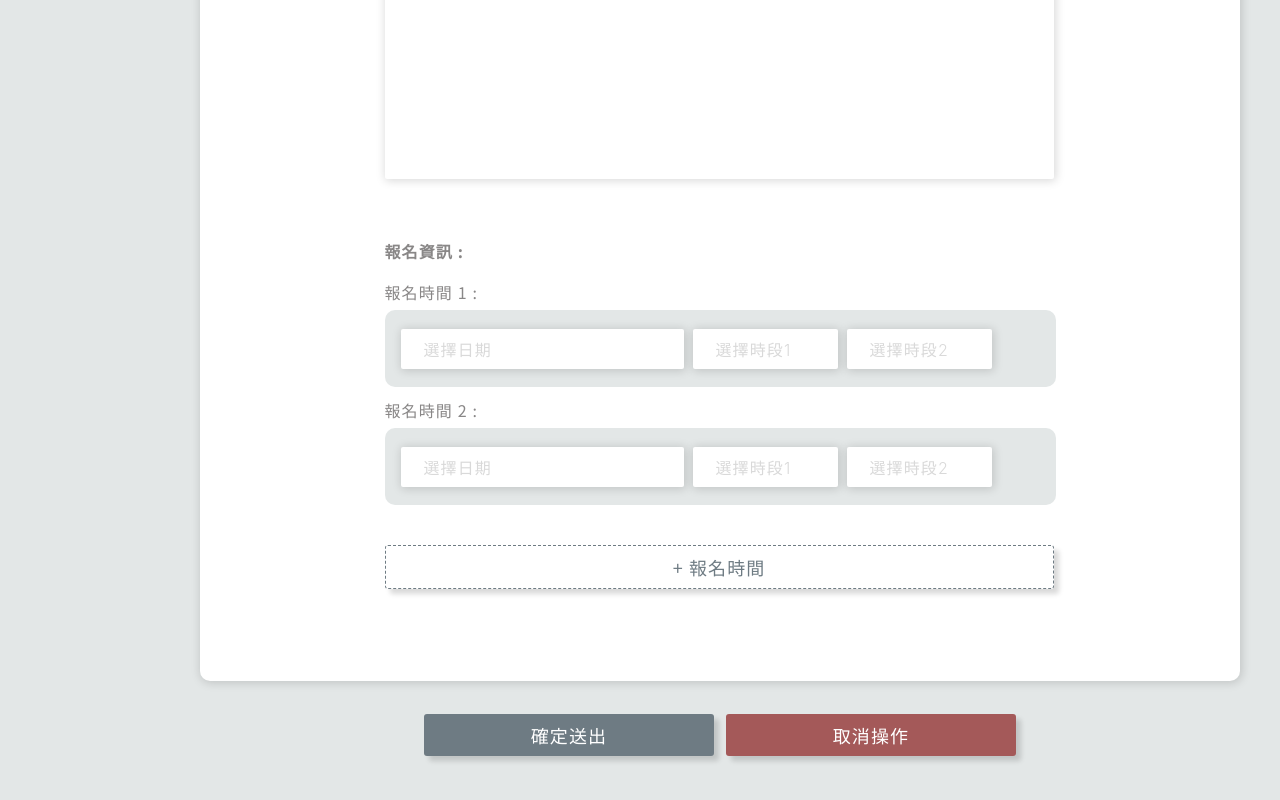
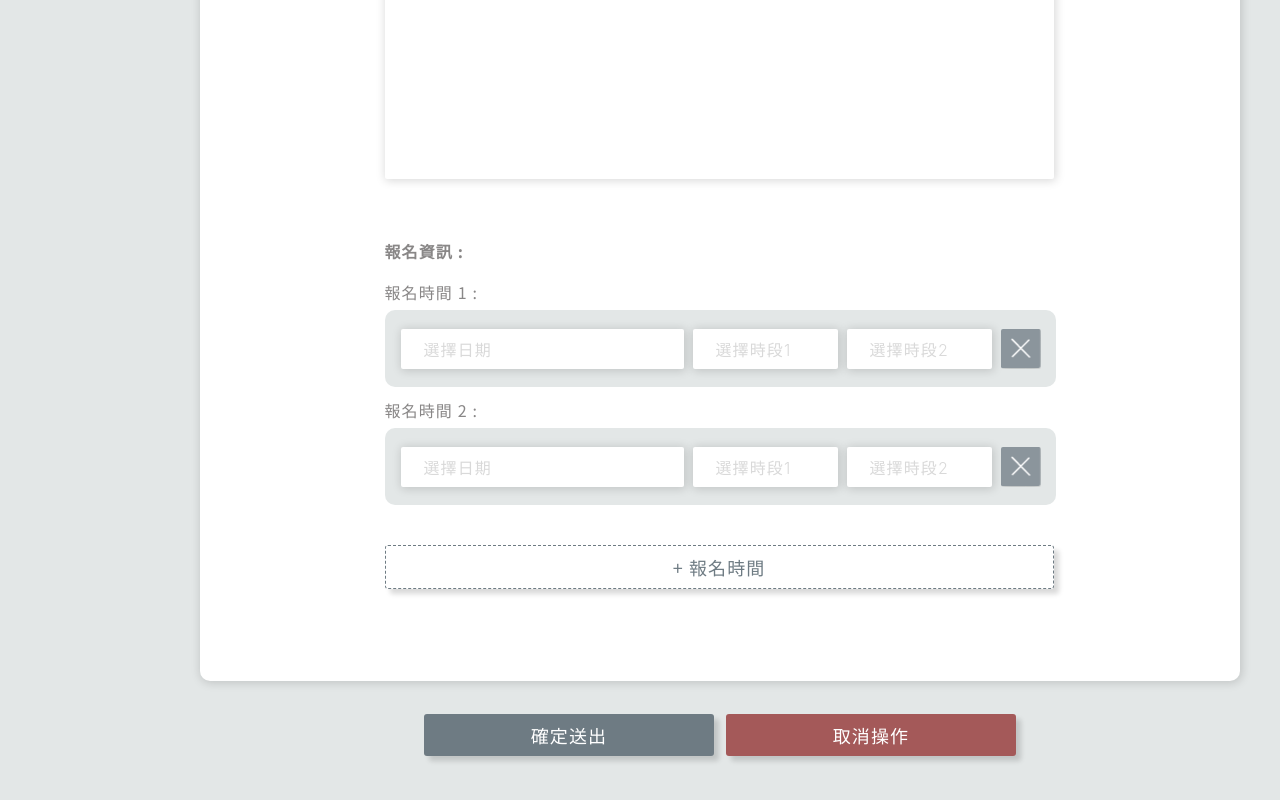
Before and after one commit to hunter850/coffee_react, a React (Create React App) app: page /course/add/1 in a window 1280 px wide. Shown: the part 2561-3361 px from the top of the page. Built offline with nearby package versions, Linux system fonts and the light colour scheme.

Commit message:
課程新增頁-新增按鈕

```diff
--- a/src/component/Course/CourseAdd/CourseAddListDetailed/CourseAddListDetailed.css
+++ b/src/component/Course/CourseAdd/CourseAddListDetailed/CourseAddListDetailed.css
@@ -117,4 +117,15 @@
     height: 77px;
     border-radius: 10px;
     line-height: 77px;
+    position: relative;
 }
+
+.delet-img {
+    background: url(/public/course/imgs/delete.png) no-repeat center center;
+    width: 40px;
+    height: 40px;
+    border-radius: 2px;
+    position: absolute;
+    right: 15px;
+    top: 19px;
+}
--- a/src/component/Course/CourseAdd/CourseAddListDetailed/CourseAddListDetailed.jsx
+++ b/src/component/Course/CourseAdd/CourseAddListDetailed/CourseAddListDetailed.jsx
@@ -37,6 +37,7 @@ function CourseAddListDetailed () {
                             <input type="text" className='CourseAddListDetailed-date-inp' placeholder="選擇日期" />
                             <input type="text" className='CourseAddListDetailed-time-inp' placeholder="選擇時段1" />
                             <input type="text" className='CourseAddListDetailed-time-inp' placeholder="選擇時段2" />
+                            <div className='delet-img'></div>
                         </div>
                     </div>
                     <div style={{ paddingBottom: 21 }}>
@@ -45,6 +46,7 @@ function CourseAddListDetailed () {
                             <input type="text" className='CourseAddListDetailed-date-inp' placeholder="選擇日期" />
                             <input type="text" className='CourseAddListDetailed-time-inp' placeholder="選擇時段1" />
                             <input type="text" className='CourseAddListDetailed-time-inp' placeholder="選擇時段2" />
+                            <div className='delet-img'></div>
                         </div>
                     </div>
                     <button className='CourseAddListDetailed-btn' style={{ marginBottom: 92 }}>+ 報名時間</button>
```
